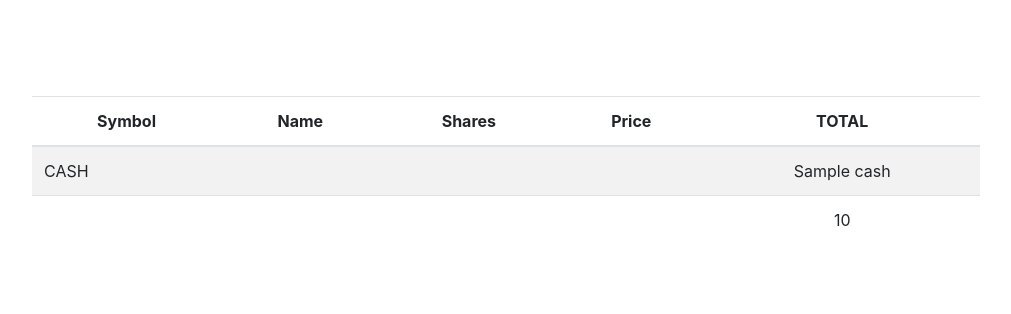
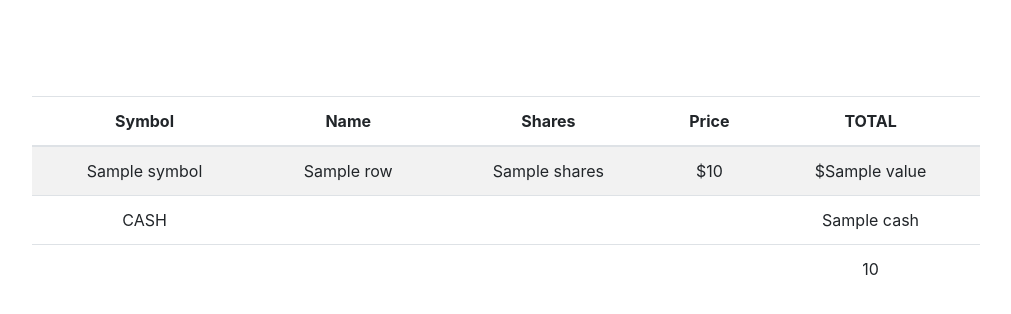
Before and after one commit to vijayb95/cs50Finance, a Flask app: template templates/index.html in a window 1280 px wide. Shown: the part 76-390 px from the top of the page, without its empty margins (134-1145 px from the left). Run offline with Flask 2, Linux system fonts and the light colour scheme; the template is opened without the code that fills it: most values are stand-ins (such as "Sample title", 1, 10 or a date in 2020); some libraries are stand-ins or nearby versions.

Commit message:
completed till index, sell and history is pending

```diff
--- a/app.py
+++ b/app.py
@@ -35,7 +35,6 @@ Session(app)
 
 # Configure CS50 Library to use SQLite database
 db = SQL("sqlite:///finance.db")
-
 #adding api key to os.environ
 os.environ["API_KEY"] = "pk_300a5d641905415c94653a221ef39f2d"
 
@@ -50,15 +49,26 @@ def index():
     """Show portfolio of stocks"""
     id = session["user_id"]
     cash = db.execute("select cash from users where id = ?", id)
-    cash = usd(float(cash[0]["cash"]))
-    total = cash
+    cash = float(cash[0]["cash"])
     # total = usd(total)
     try:
-        rows = db.execute("select symbol,name,shares from holdings where id = ?", id)
-        rows = rows[0]
+        total = cash
+        rows = db.execute("select symbol,name,shares from holdings where userId = ?", id)
+        i = 0
+        for row in rows[0:]:
+            shares = row["shares"]
+            curCost = lookup(row["symbol"])
+            curCost = curCost["price"]
+            value = curCost * shares
+            rows[i]["curCost"] = curCost
+            rows[i]["value"] = value
+            i += 1
+            total = value + total
+        return render_template("index.html",cash = usd(cash), total = usd(total), rows = rows)
+
     except:
-        pass
-    return render_template("index.html",cash = cash,total = total)
+        total = cash
+        return render_template("index.html",cash = cash, total = total)
 
 
 @app.route("/buy", methods=["GET", "POST"])
@@ -84,6 +94,7 @@ def buy():
         qty = float(request.form.get("shares"))
         id = session["user_id"]
         cash = db.execute("select cash from users where id = ?", id)
+        q=qty
         qty = (price * qty)
         c = cash[0]["cash"]
         price = float(c)
@@ -94,8 +105,20 @@ def buy():
         # determining current Date
         curDate = datetime.now().strftime("%d/%m/%Y %H:%M:%S")
         # creating history by adding the transaction to history table
-        db.execute("INSERT INTO history (userId,symbol,actionType,shares,price,transDate) VALUES (?,?,?,?,?,?)",id,symbol,'BUY',qty,price,curDate)
-        db.execute("INSERT INTO holdings (userId,symbol,name,shares,initPrice) VALUES (?,?,?,?,?)",id, symbol,company,qty,price)
+        db.execute("INSERT INTO history (userId,symbol,actionType,shares,price,transDate) VALUES (?,?,?,?,?,?)",id,symbol,'BUY',q,qty,curDate)
+
+        try:
+            row = db.execute("SELECT * FROM holdings WHERE userId = :userId AND symbol = :symb",userId=id, symb = symbol)
+            if row:
+                share = q + row[0]["shares"]
+                share = int(share)
+                db.execute("UPDATE holdings SET shares = ? where userId =? AND symbol = ?", share, id, symbol)
+            else:
+                db.execute("INSERT INTO holdings (userId,symbol,name,shares) VALUES (?,?,?,?)",id, symbol,company,q)
+            pass
+        except:
+            db.execute("INSERT INTO holdings (userId,symbol,name,shares) VALUES (?,?,?,?)",id, symbol,company,q)
+            pass
         return redirect("/")
     else:
         return render_template("buy.html")
--- a/templates/index.html
+++ b/templates/index.html
@@ -27,9 +27,19 @@
                         <td>$2,507.32</td>
                     </tr> -->
                 <!--end for-->
+                {% for row in rows %}
+                    <tr>
+                        <td>{{ row["symbol"] }}</td>
+                        <td>{{ row["name"] }}</td>
+                        <td>{{ row["shares"] }}</td>
+                        <td>${{ row["curCost"] }}</td>
+                        <td>${{ row["value"] }}</td>
+                    </tr>
+                {% endfor %}
                 <tr>
-                    <td style="text-align:left;" colspan="4">CASH</td>
-                    <td>{{ cash }}</td>
+                    <td>CASH</td>
+                    <td colspan="3"></td>
+                    <td colspan="4">{{ cash }}</td>
                 </tr>
             </tbody>
             <tfoot>
```
Also changed, not shown: queries used.sql (+36 -19 lines), finance.db.
